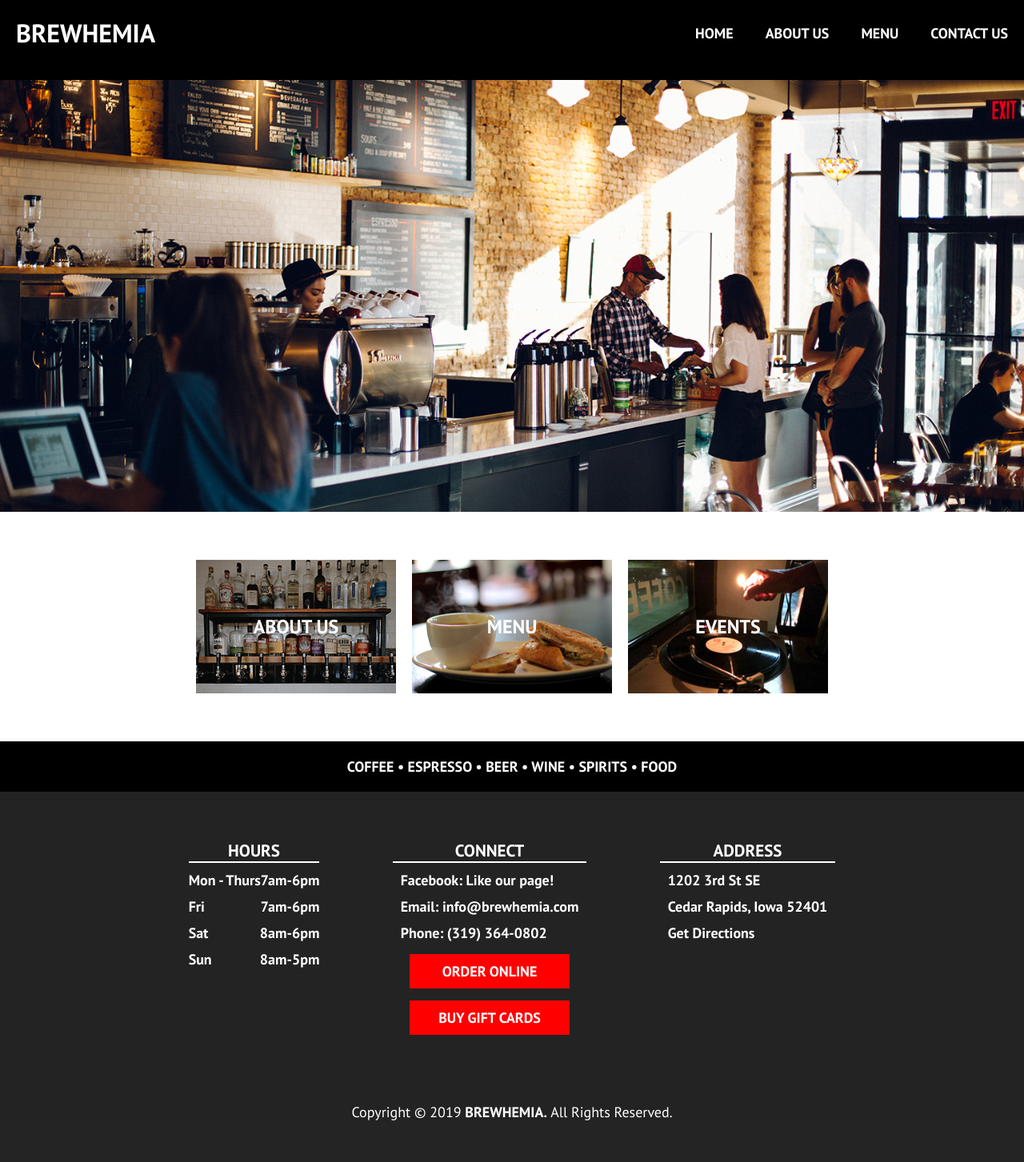
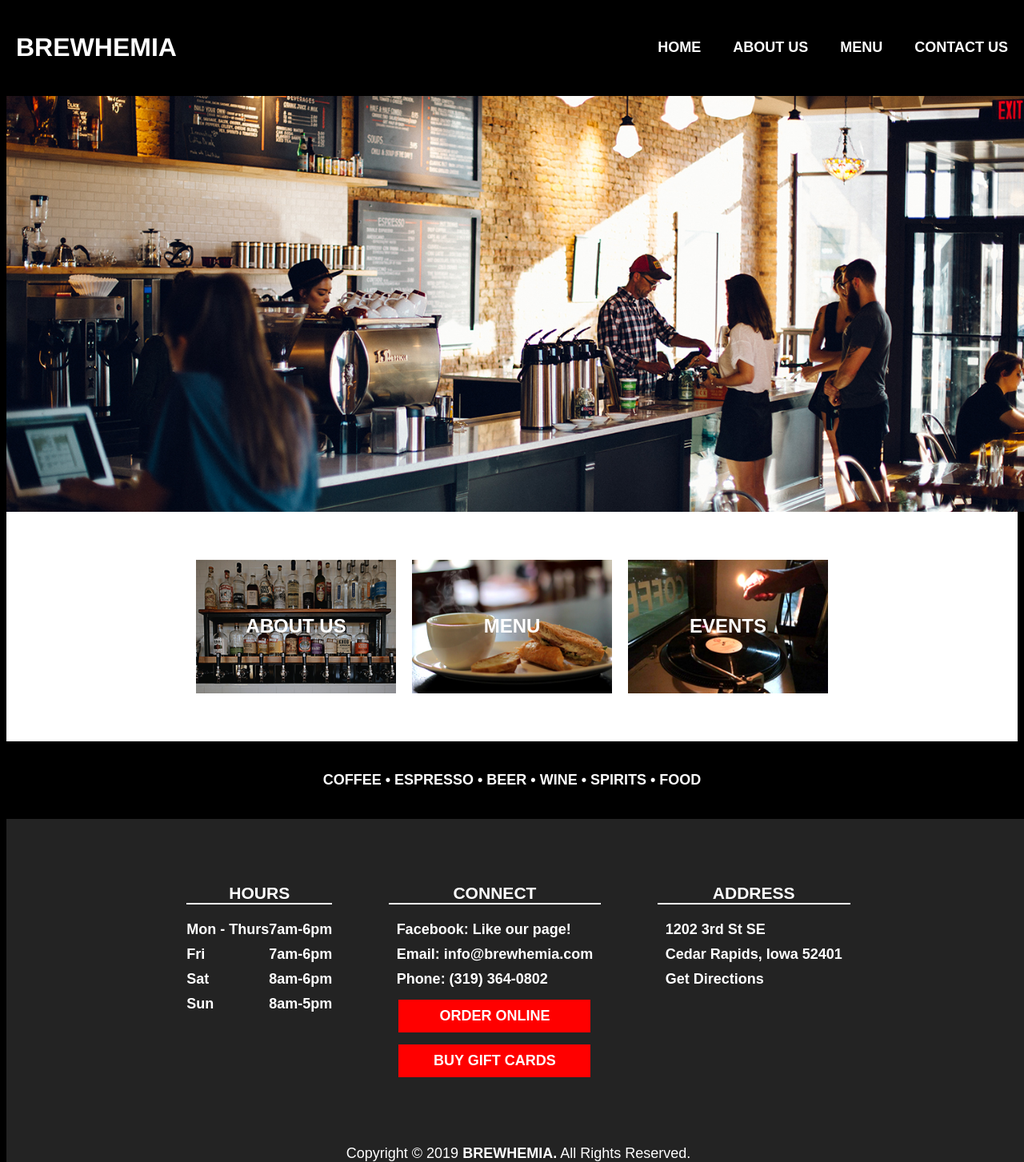
Before and after one commit to welbinator/brewhemia, a PHP site: page / in a window 1280 px wide. Shown: the whole page at 80% size. Before the commit the page ends 1401 px from the top, so only its background shows below. Run offline with PHP 8.4, Linux system fonts and the light colour scheme.

Commit message:
changed font to myriad

```diff
--- a/assets/css/styles.css
+++ b/assets/css/styles.css
@@ -1,4 +1,6 @@
 @import url('https://fonts.googleapis.com/css2?family=PT+Sans:wght@400;700&display=swap');
+@import url('../fonts/MyriadPro-Regular.otf')
+
 * {
   margin: 0;
   padding: 0;
@@ -11,6 +13,7 @@
     background: black;
     color: white;
     font-family: PT Sans, sans-serif;
+    font-family: Myriad Pro, sans-serif;
     height: 100%;
 }
 
```
Also changed, not shown: assets/fonts/MyriadPro-Regular.otf (added).
